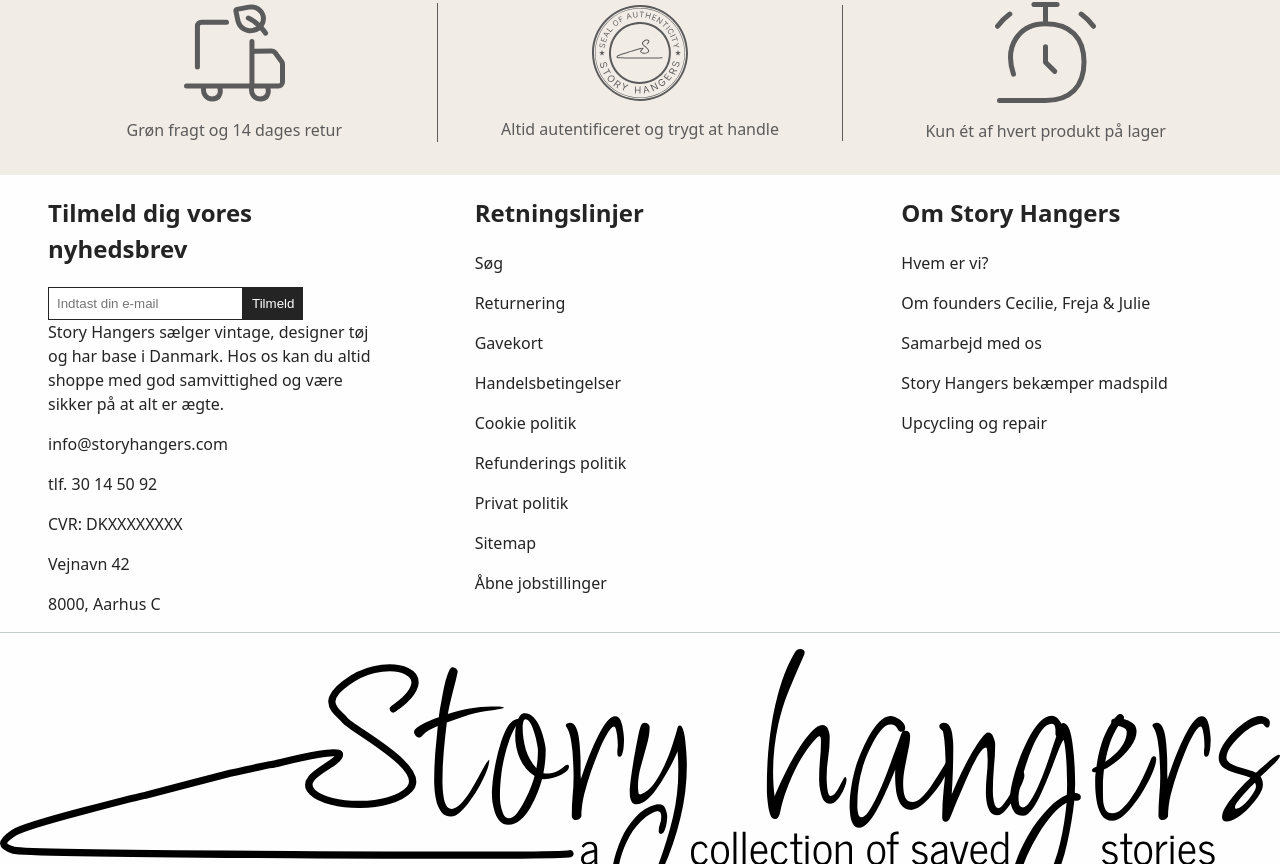
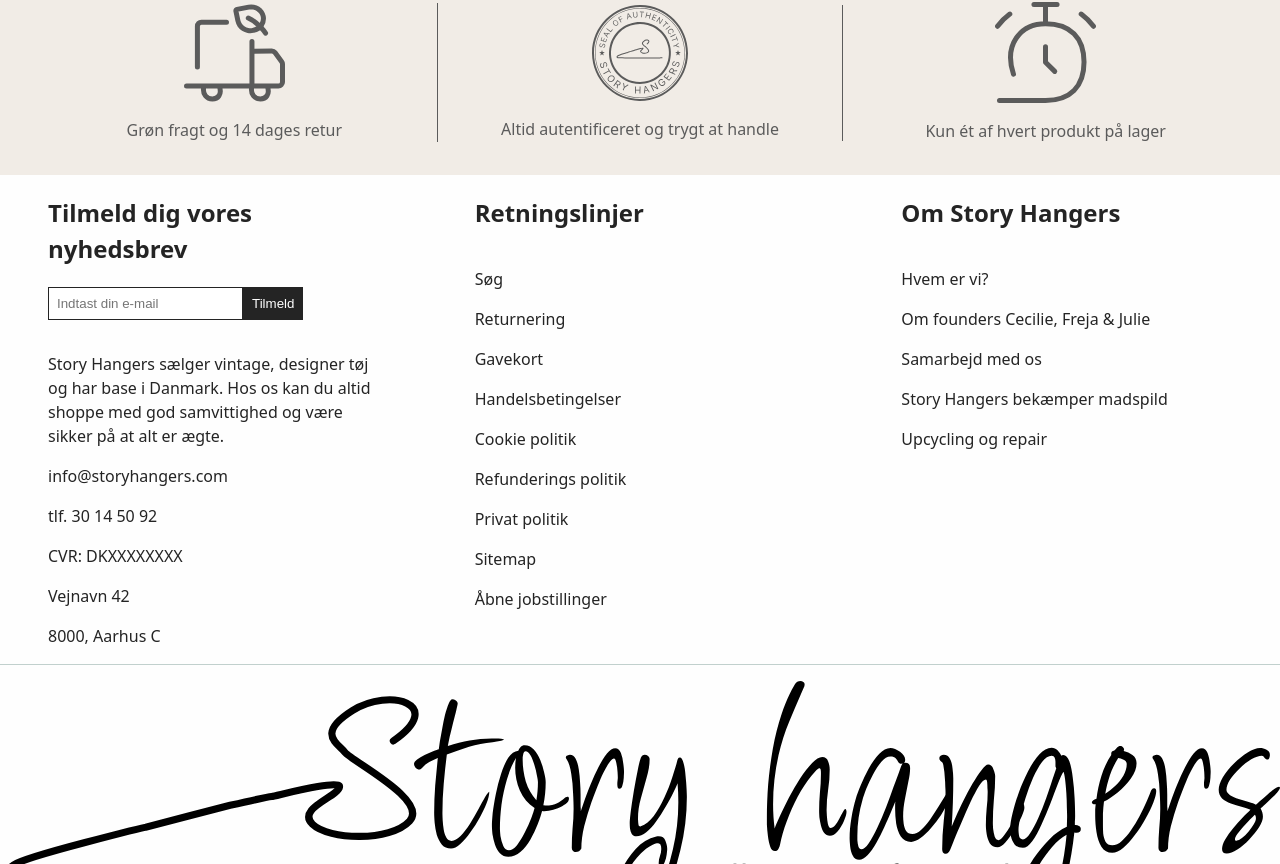
Before and after one commit to juliewboecher/customer-experience-exam, a React (Vite) app: page /about in a window 1280 px wide. Shown: the part 576-1440 px from the top of the page. Built offline with nearby package versions, Linux system fonts and the light colour scheme.

Commit message:
Added margin to footer lists and newsletter form for improved spacing

```diff
--- a/src/styles.css
+++ b/src/styles.css
@@ -578,9 +578,14 @@
   list-style: none;
   margin: 0;
   padding: 0;
+  margin-top: 1rem;
 }
 
 footer li {
+  margin-bottom: 1rem;
+}
+
+.nyhedsbrev form{
   margin-bottom: 1rem;
 }
 
```
